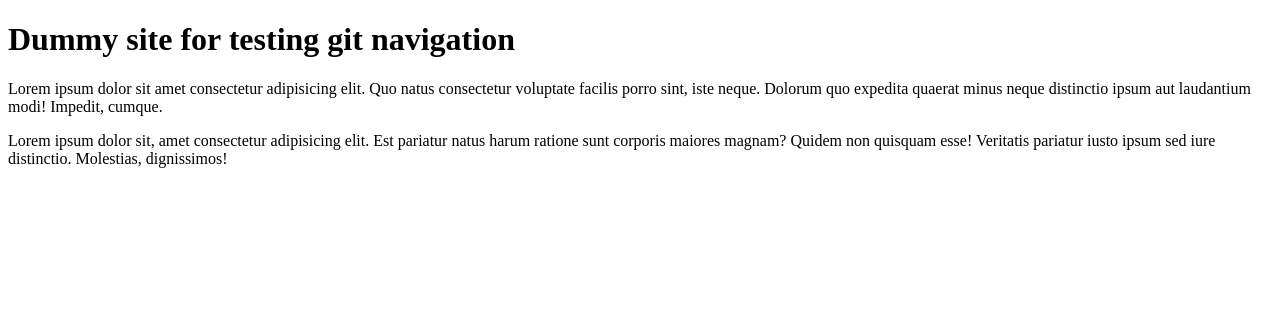
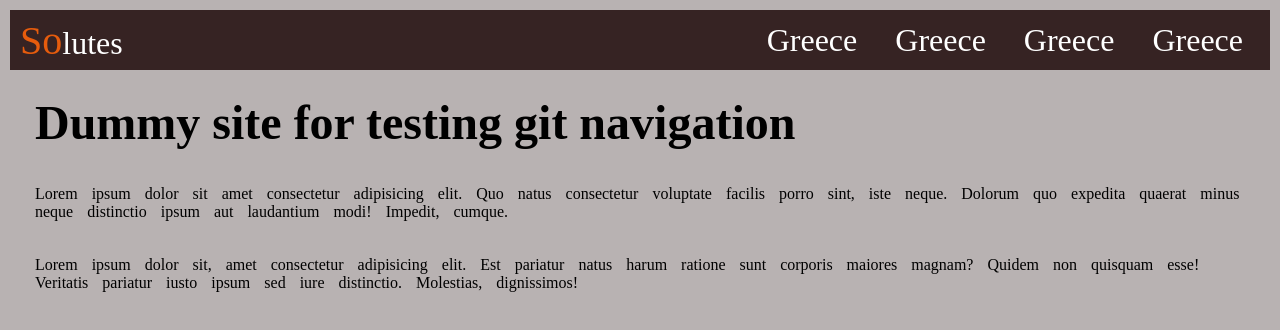
Before and after one commit to Mickkkon/Mikoko, a plain HTML site: page index.html in a window 1280 px wide. Drawn offline with Linux system fonts and the light colour scheme.

Commit message:
I added a few changes for experimental purposes

```diff
--- a/index.css
+++ b/index.css
@@ -6,6 +6,10 @@
 body {
     background: rgb(184, 178, 178);
     padding: 10px;
+}
+a {
+    text-decoration: none;
+    color: white;
 }
 h1, p {
     margin: 15px;
@@ -17,3 +21,49 @@ h1 {
 p {
     word-spacing: 10px;
 }
+nav {
+    height: 60px;
+    background: rgb(54, 35, 35);
+    display: flex;
+    justify-content: space-between;
+    align-items: center;
+}
+ul {
+    list-style: none;
+    margin-right: 10px;
+
+}
+ul li{
+    display: inline-block;
+    margin: 0 10px;
+
+}
+ul li a {
+    text-decoration: none;
+    padding: 2px 7px;
+    color: white;
+    font-size: 2rem;
+
+
+}
+ul li a:hover {
+    border: 1px solid white;
+    border-radius: 10px;
+}
+#logo {
+    font-size: 32px;
+    margin-left: 10px;
+
+
+
+}
+span {
+    color:rgb(230, 92, 13);
+    font-size: 40px;
+}
+#logo:hover {
+    background: green;
+    border: 1px solid transparent;
+    border-radius: 10px;
+    padding:0 5px;
+}
--- a/index.html
+++ b/index.html
@@ -5,9 +5,20 @@
     <meta http-equiv="X-UA-Compatible" content="IE=edge">
     <meta name="viewport" content="width=device-width, initial-scale=1.0">
     <title>MikeTrials</title>
-    <link rel="stylesheet" href="mike.css">
+    <link rel="stylesheet" href="index.css">
 </head>
 <body>
+
+    <nav>
+        <a  id="logo" href="#"><span>So</span>lutes</a>
+        <ul>
+            <li><a href="#">Greece</a></li>
+            <li><a href="#">Greece</a></li>
+            <li><a href="#">Greece</a></li>
+            <li><a href="#">Greece</a></li>
+        </ul>
+    </nav>
+
 
     <h1>Dummy site for testing git navigation</h1>
 
```
